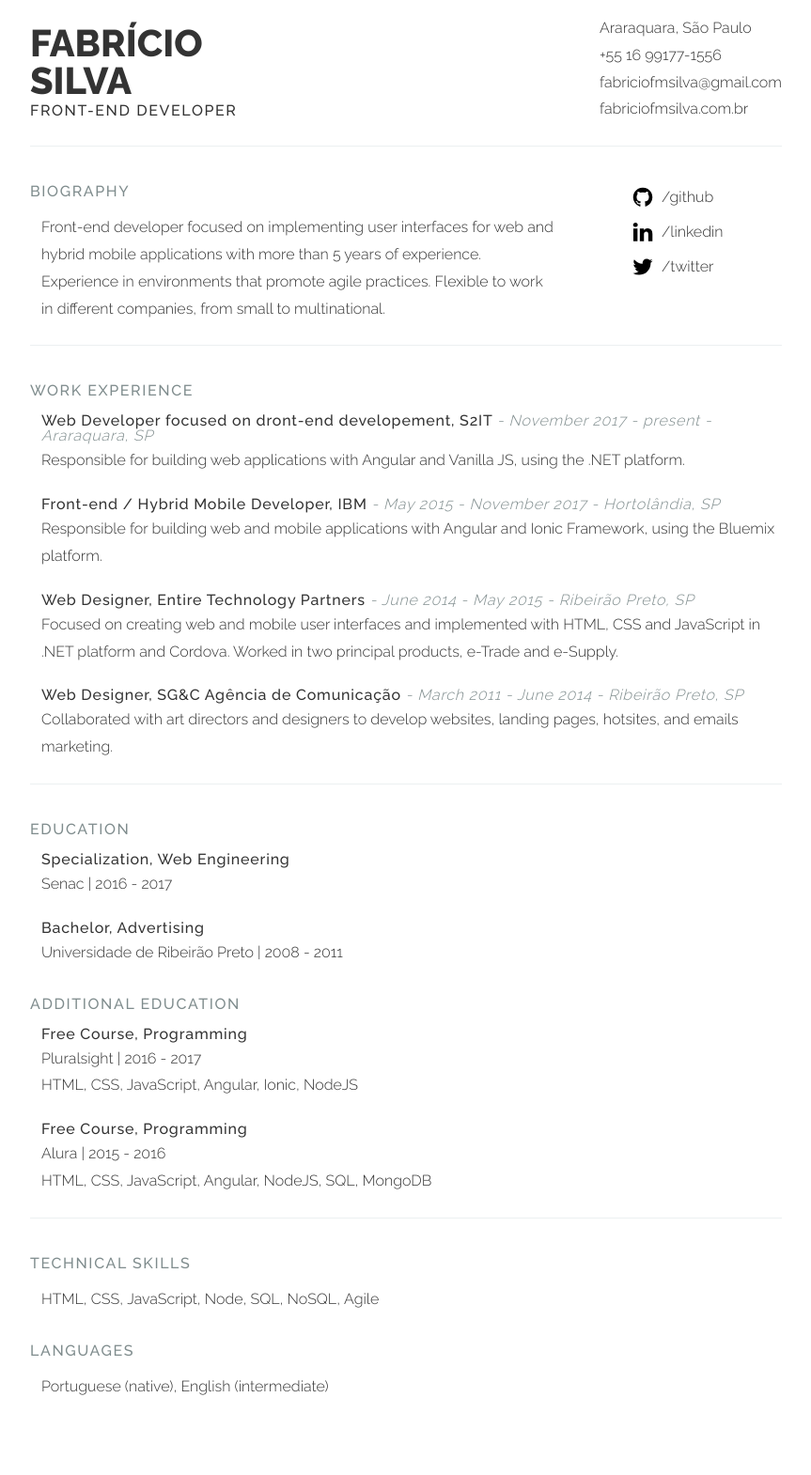
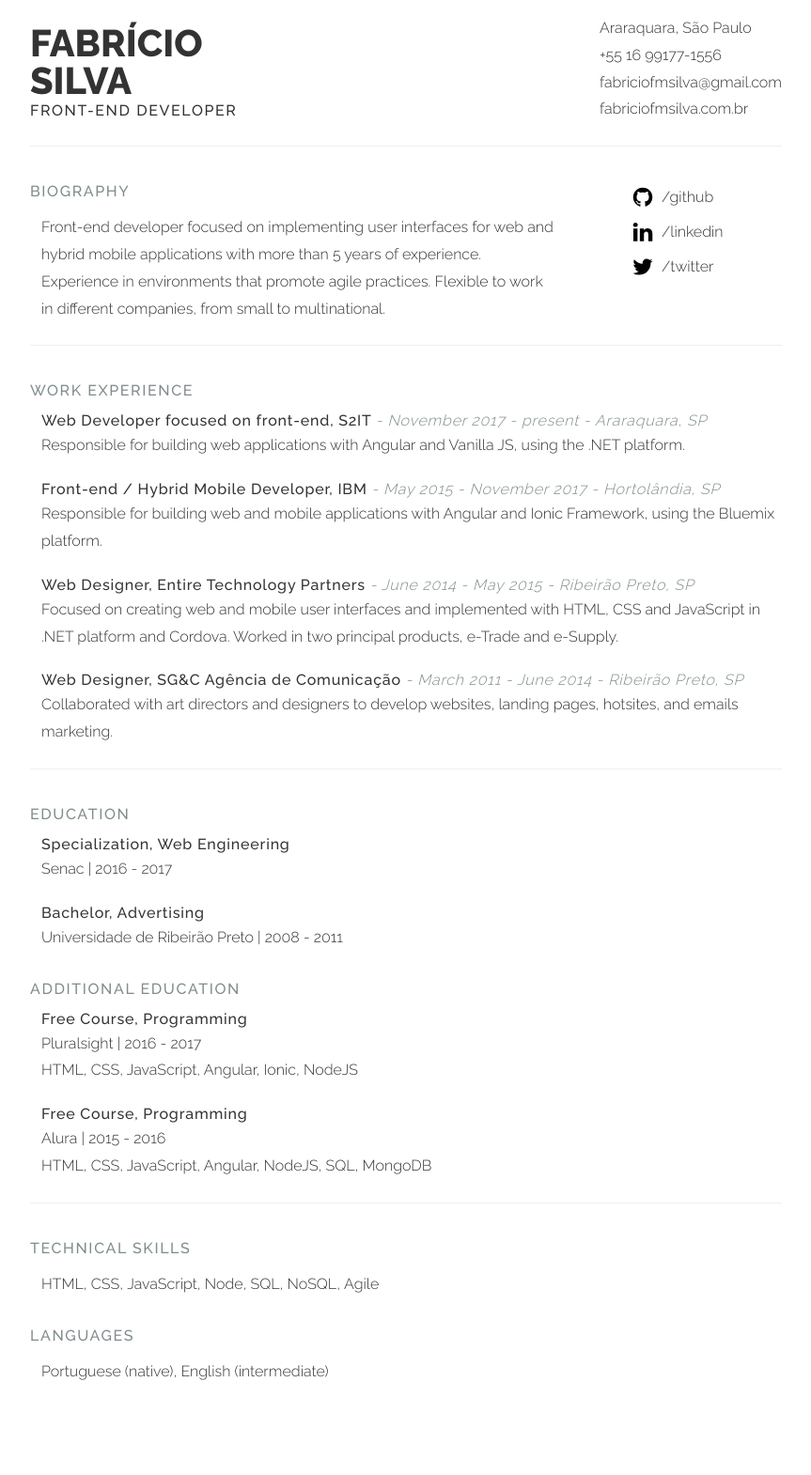
Before and after one commit to fabriciofmsilva/fabriciofmsilva.github.io, a Jekyll site: the page resume/index.html, which Jekyll copies as it is, in a window 1280 px wide. Shown: the whole page at 94% size, without its empty margins (208-1071 px from the left). Built offline with Jekyll 4.4.1, drawn with Linux system fonts in a browser that asks for light colours.

Commit message:
Update job description

```diff
--- a/resume/index.html
+++ b/resume/index.html
@@ -90,7 +90,7 @@
 
     <div class="item" itemprop="worksFor" itemscope itemtype="http://schema.org/OrganizationRole">
       <h3>
-        <span itemprop="roleName">Web Developer focused on dront-end developement</span>, <span itemprop="name">S2IT</span>
+        <span itemprop="roleName">Web Developer focused on front-end</span>, <span itemprop="name">S2IT</span>
         <span class="subtitle-info">
           - <time datetime="2017-11-01" itemprop="startDate">November 2017</time> - <time datetime="2018-07-11" itemprop="endDate">present</time>
           - Araraquara, SP
```
